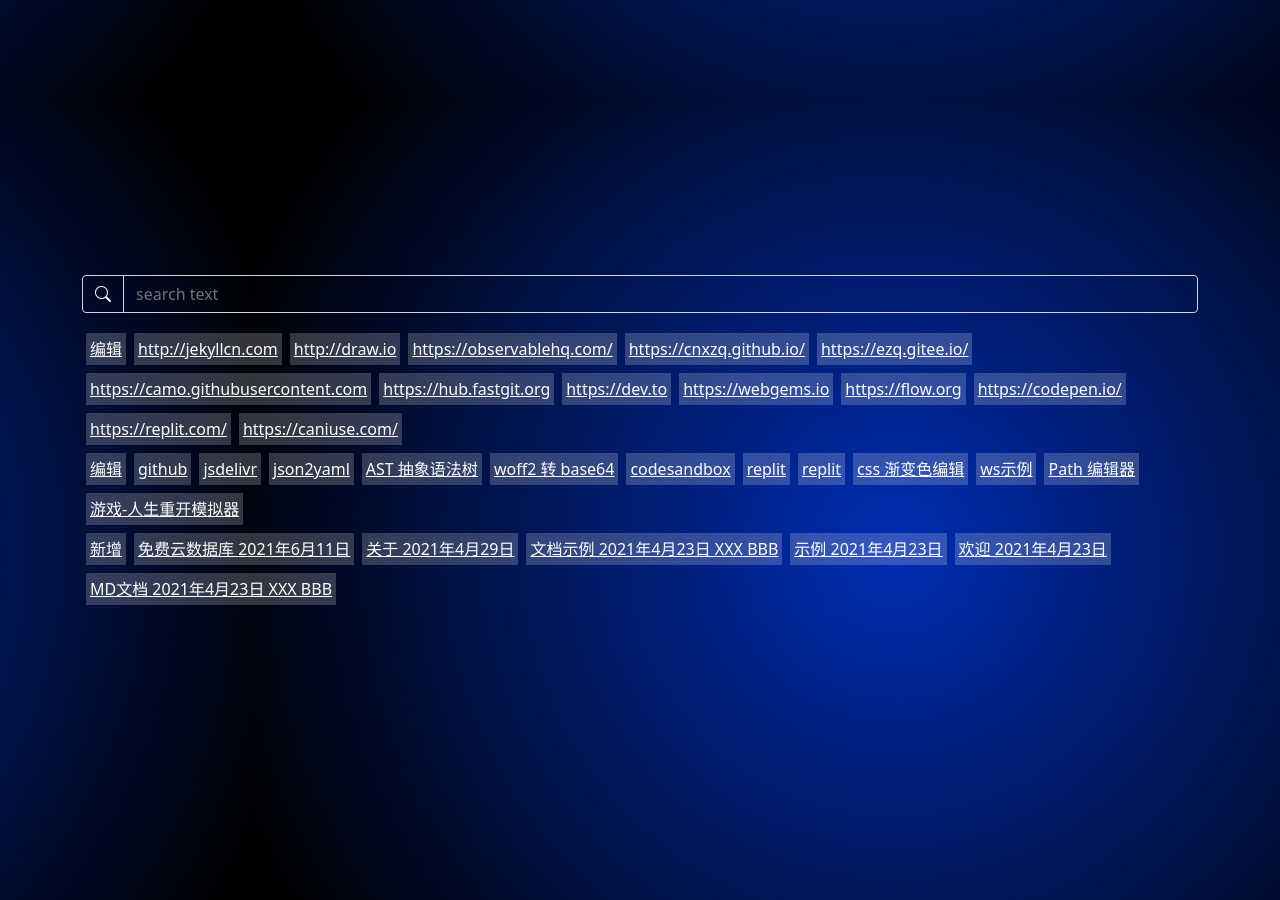
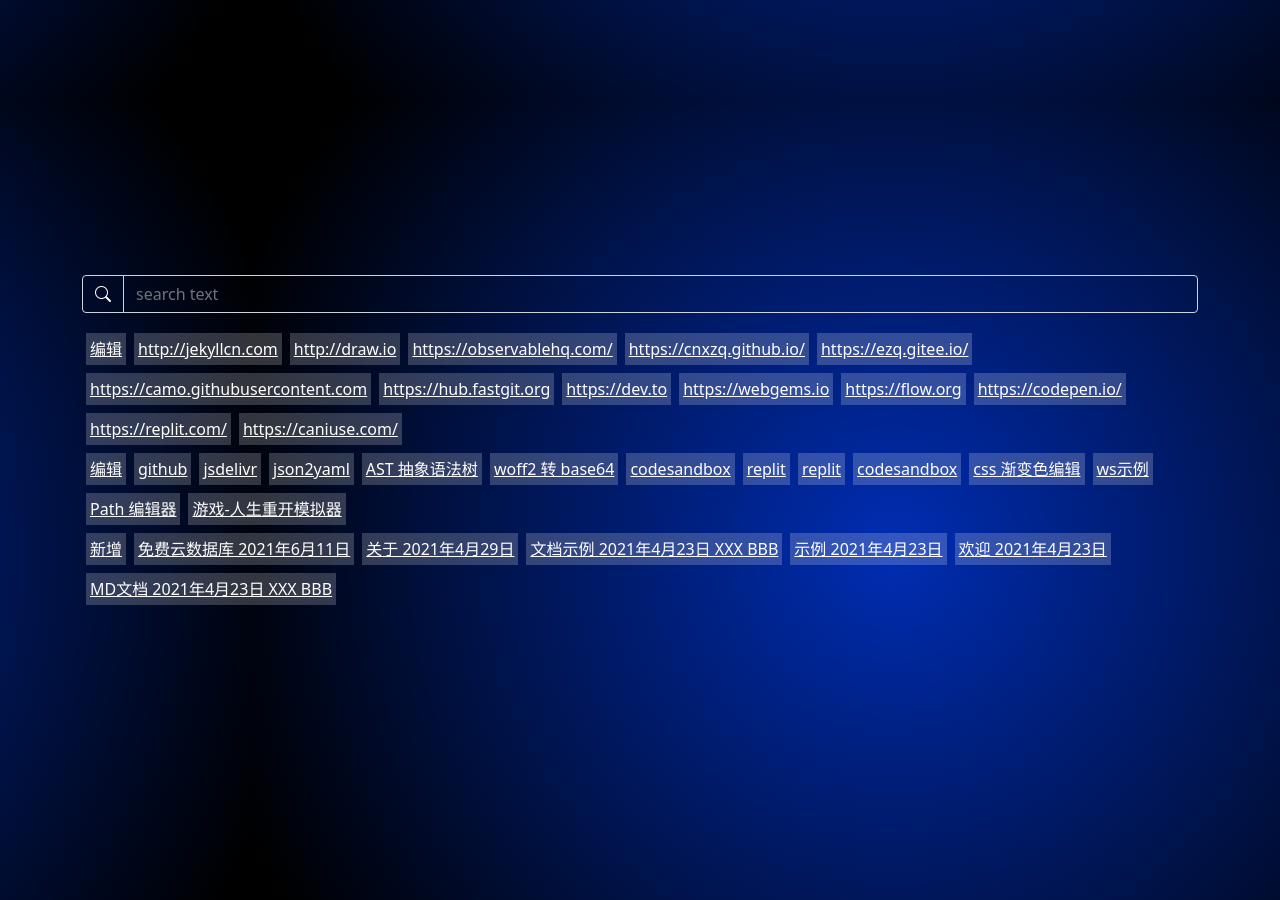
Before and after one commit to oft/oft.github.io, a Jekyll site: the page built from index.html, in a window 1280 px wide. Built offline with Jekyll 4.4.1, drawn with Linux system fonts in a browser that asks for light colours; nearby versions of some CDN libraries.

Commit message:
Update tool.yml

```diff
--- a/_data/tool.yml
+++ b/_data/tool.yml
@@ -23,6 +23,8 @@
     title: replit
   - url: https://replit.com
     title: replit
+  - url: https://codesandbox.io/
+    title: codesandbox
   - url: https://codepen.io/zq1988626/full/MWOBwrR
     title: css 渐变色编辑
 
```
